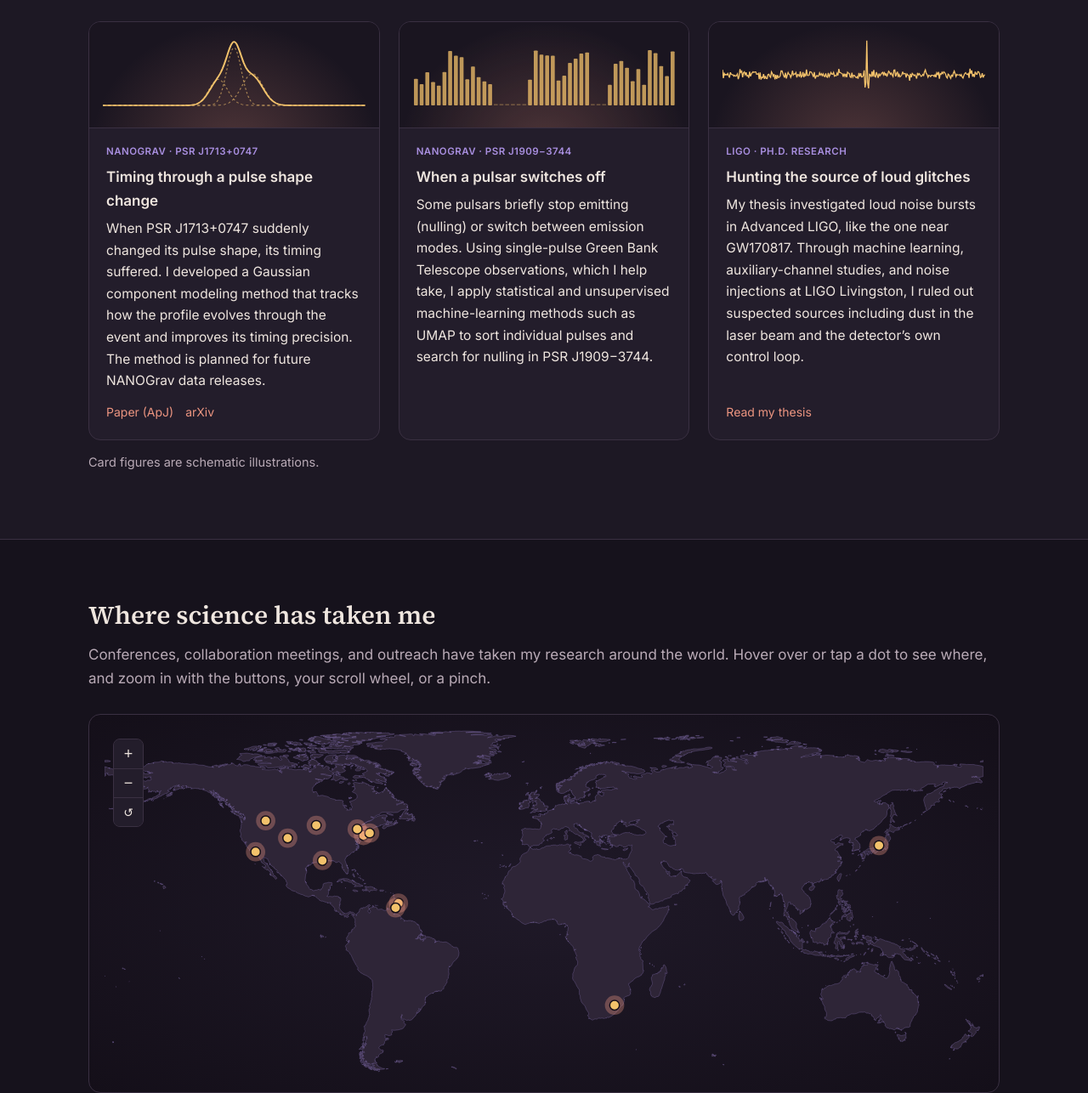
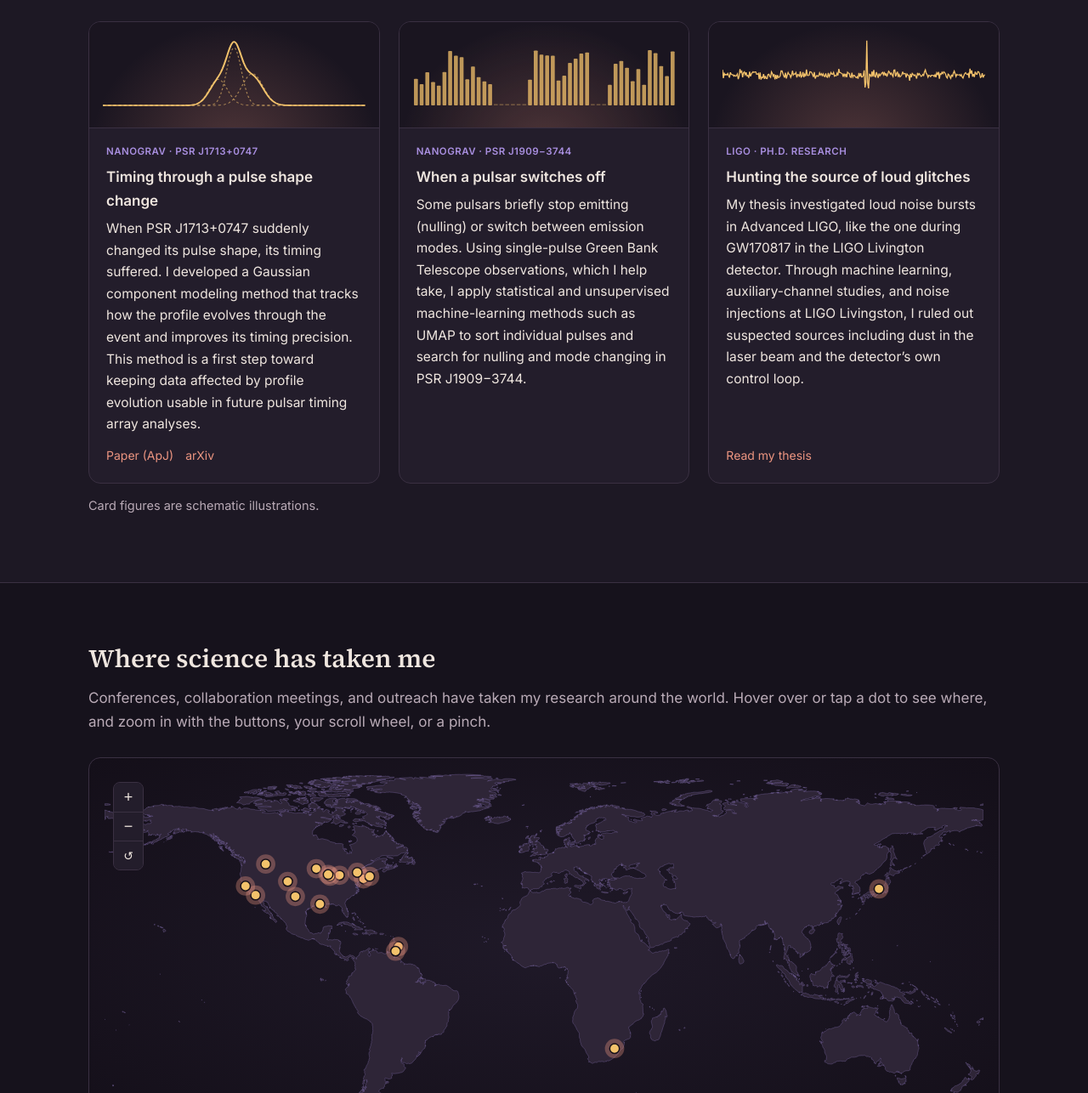
Before and after one commit to ShaniaNichols/ShaniaNichols.github.io, a plain HTML site: page index.html in a window 1280 px wide. Shown: the part 1514-2800 px from the top of the page at 85% size. Drawn offline with Linux system fonts and the light colour scheme.

Commit message:
Update HTML
Add more locations to map, edit research cards

```diff
--- a/index.html
+++ b/index.html
@@ -3,8 +3,8 @@
 <head>
   <meta charset="UTF-8">
   <meta name="viewport" content="width=device-width, initial-scale=1.0">
-  <title>Shania Nichols | Pulsar Timing &amp; Gravitational-Wave Astrophysics</title>
-  <meta name="description" content="Shania Nichols, NANOGrav PFC postdoctoral researcher at the SETI Institute, studying pulsar timing, pulse profile variability, and gravitational-wave detector noise.">
+  <title>Shania A. Nichols | Pulsar Timing &amp; Gravitational-Wave Astrophysics</title>
+  <meta name="description" content="Shania A. Nichols, NANOGrav PFC postdoctoral researcher at the SETI Institute, studying pulsar timing, pulse profile variability, and gravitational-wave detector noise.">
   <link rel="preconnect" href="https://fonts.googleapis.com">
   <link rel="preconnect" href="https://fonts.gstatic.com" crossorigin>
   <link href="https://fonts.googleapis.com/css2?family=Source+Serif+4:opsz,wght@8..60,400;8..60,600&family=Inter:wght@400;500;600&display=swap" rel="stylesheet">
@@ -207,7 +207,7 @@
   <div class="wide">
     <div class="photo"><img src="headshot.jpg" alt="Shania Nichols"></div>
     <div>
-      <h1>Shania Nichols</h1>
+      <h1>Shania A. Nichols</h1>
       <p class="role">NANOGrav Physics Frontiers Center Postdoctoral Researcher &middot; SETI Institute</p>
       <p class="tagline">I study noise in gravitational-wave experiments, from glitches in LIGO to the changing pulses of millisecond pulsars.</p>
       <ul class="links">
@@ -239,7 +239,7 @@
         <p>
           I am a physicist and a member of the North American Nanohertz Observatory for Gravitational Waves
           (NANOGrav), and I was previously part of the Laser Interferometer Gravitational-Wave Observatory (LIGO)
-          collaboration. My work centers on understanding noise and turning noisy data into clear conclusions,
+          collaboration. My work centers on characterizing and mitigating noise,
           whether that noise comes from a kilometer-scale interferometer or from the changing emission of a
           millisecond pulsar.
         </p>
@@ -297,7 +297,7 @@
         <div class="body">
           <span class="tag">NANOGrav &middot; PSR J1713+0747</span>
           <h3>Timing through a pulse shape change</h3>
-          <p>When PSR J1713+0747 suddenly changed its pulse shape, its timing suffered. I developed a Gaussian component modeling method that tracks how the profile evolves through the event and improves its timing precision. The method is planned for future NANOGrav data releases.</p>
+          <p>When PSR J1713+0747 suddenly changed its pulse shape, its timing suffered. I developed a Gaussian component modeling method that tracks how the profile evolves through the event and improves its timing precision. This method is a first step toward keeping data affected by profile evolution usable in future pulsar timing array analyses. </p>
           <div class="more"><a href="https://doi.org/10.3847/1538-4357/aeae2d">Paper (ApJ)</a><a href="https://arxiv.org/abs/2607.12038">arXiv</a></div>
         </div>
       </article>
@@ -307,7 +307,7 @@
         <div class="body">
           <span class="tag">NANOGrav &middot; PSR J1909&minus;3744</span>
           <h3>When a pulsar switches off</h3>
-          <p>Some pulsars briefly stop emitting (nulling) or switch between emission modes. Using single-pulse Green Bank Telescope observations, which I help take, I apply statistical and unsupervised machine-learning methods such as UMAP to sort individual pulses and search for nulling in PSR J1909&minus;3744.</p>
+          <p>Some pulsars briefly stop emitting (nulling) or switch between emission modes. Using single-pulse Green Bank Telescope observations, which I help take, I apply statistical and unsupervised machine-learning methods such as UMAP to sort individual pulses and search for nulling and mode changing in PSR J1909&minus;3744.</p>
         </div>
       </article>
 
@@ -316,7 +316,7 @@
         <div class="body">
           <span class="tag">LIGO &middot; Ph.D. research</span>
           <h3>Hunting the source of loud glitches</h3>
-          <p>My thesis investigated loud noise bursts in Advanced LIGO, like the one near GW170817. Through machine learning, auxiliary-channel studies, and noise injections at LIGO Livingston, I ruled out suspected sources including dust in the laser beam and the detector&rsquo;s own control loop.</p>
+          <p>My thesis investigated loud noise bursts in Advanced LIGO, like the one during GW170817 in the LIGO Livington detector. Through machine learning, auxiliary-channel studies, and noise injections at LIGO Livingston, I ruled out suspected sources including dust in the laser beam and the detector&rsquo;s own control loop.</p>
           <div class="more"><a href="https://repository.lsu.edu/gradschool_dissertations/6539/">Read my thesis</a></div>
         </div>
       </article>
@@ -351,8 +351,8 @@
     <h2>Selected Publications</h2>
     <p class="note">
       Author order in NANOGrav and LIGO&ndash;Virgo&ndash;KAGRA collaboration papers is alphabetical and does not
-      reflect contribution, so my role is noted for each. My full list of 100+ publications is in my
-      <a href="Nichols_CV.pdf">CV</a> and on <a href="https://orcid.org/0009-0001-1750-3531">ORCID</a>.
+      reflect contribution, so my role is noted for each. <!-- My full list of 100+ publications is in my
+      <a href="Nichols_CV.pdf">CV</a> and on <a href="https://orcid.org/0009-0001-1750-3531">ORCID</a>. -->
     </p>
     <ul class="entries pubs">
       <li><span class="year">2026</span>
@@ -460,7 +460,7 @@
   </div>
 </section>
 
-<footer>&copy; 2026 Shania Nichols</footer>
+<footer>&copy; Updated November 2026. Built with Claude.</footer>
 
 <script>
   /* ============================================================
@@ -469,18 +469,23 @@
             (e.g. "toyama.jpg"), or "" if you don't have one.
      ============================================================ */
   const places = [
-    { city: "Northern Drakensberg, South Africa", event: "IPTA Science Week (talk)",                    year: 2026, lat: -28.70, lon: 28.90,   photo: "" },
-    { city: "Bridgetown, Barbados",               event: "Caribbean Future of Science Symposium (talk)", year: 2026, lat: 13.10,  lon: -59.61,  photo: "" },
-    { city: "Denver, CO",                         event: "APS Global Summit (talk)",                     year: 2026, lat: 39.74,  lon: -104.99, photo: "" },
-    { city: "Harlem, NY",                         event: "K–5 Career Day (outreach)",                    year: 2026, lat: 40.81,  lon: -73.95,  photo: "" },
-    { city: "Missoula, MT",                       event: "NANOGrav Fall Collaboration Meeting (talk)",   year: 2025, lat: 46.87,  lon: -113.99, photo: "" },
-    { city: "Pasadena, CA",                       event: "IPTA Science Week (poster)",                   year: 2025, lat: 34.15,  lon: -118.14, photo: "" },
-    { city: "Mount Irvine, Tobago",               event: "Caribbean Future of Science Symposium (talk)", year: 2025, lat: 11.19,  lon: -60.79,  photo: "" },
+    { city: "Lubbock, TX",                        event: "NANOGrav Fall Collaboration Meeting",          year: 2026, lat: 33.58,  lon: -101.86, photo: "" },
+    { city: "Northern Drakensberg, South Africa", event: "IPTA Science Week",                            year: 2026, lat: -28.70, lon: 28.90,   photo: "" },
+    { city: "Bridgetown, Barbados",               event: "Caribbean Future of Science Symposium",        year: 2026, lat: 13.10,  lon: -59.61,  photo: "" },
+    { city: "Denver, CO",                         event: "APS Global Summit",                            year: 2026, lat: 39.74,  lon: -104.99, photo: "" },
+    { city: "Harlem, NY",                         event: "K–5 Career Day",                               year: 2026, lat: 40.81,  lon: -73.95,  photo: "" },
+    { city: "Missoula, MT",                       event: "NANOGrav Fall Collaboration Meeting",          year: 2025, lat: 46.87,  lon: -113.99, photo: "" },
+    { city: "Pasadena, CA",                       event: "IPTA Science Week",                            year: 2025, lat: 34.15,  lon: -118.14, photo: "" },
+    { city: "Mount Irvine, Tobago",               event: "Caribbean Future of Science Symposium",        year: 2025, lat: 11.19,  lon: -60.79,  photo: "" },
+    { city: "Ann Arbor, MI",                      event: "NANOGrav Fall Collaboration Meeting",          year: 2024, lat: 42.28,  lon: -83.75,  photo: "" },
+    { city: "Baton Rouge, LA",                    event: "Ph.D. in Physics, LSU",                        year: 2024, lat: 30.45,  lon: -91.78,  photo: "" },
     { city: "Providence, RI",                     event: "Invited lecture, Brown University",            year: 2023, lat: 41.82,  lon: -71.41,  photo: "" },
-    { city: "Toyama, Japan",                      event: "LIGO–Virgo–KAGRA Conference (poster)",         year: 2023, lat: 36.70,  lon: 137.21,  photo: "" },
-    { city: "Minneapolis, MN",                    event: "APS April Meeting (talk)",                     year: 2023, lat: 44.98,  lon: -93.27,  photo: "" },
-    { city: "Livingston, LA",                     event: "LIGO Livingston Observatory (Ph.D. research)", year: 2020, lat: 30.56,  lon: -90.77,  photo: "" },
+    { city: "Toyama, Japan",                      event: "LIGO–Virgo–KAGRA Conference",                  year: 2023, lat: 36.70,  lon: 137.21,  photo: "" },
+    { city: "Minneapolis, MN",                    event: "APS April Meeting",                            year: 2023, lat: 44.98,  lon: -93.27,  photo: "" },
+    { city: "Chicago, IL",                        event: "LIGO–Virgo–KAGRA Conference",                  year: 2023, lat: 41.88,  lon: -87.62,  photo: "" },
+    { city: "Lake Geneva, WI",                    event: "LIGO–Virgo–KAGRA Conference",                  year: 2019, lat: 42.59,  lon: -88.43,  photo: "" },
     { city: "Oswego, NY",                         event: "B.S. in Meteorology, SUNY Oswego",             year: 2018, lat: 43.45,  lon: -76.51,  photo: "" },
+    { city: "Berkeley, CA",                       event: "ASSURE Summer Research, UC Berkeley",          year: 2017, lat: 37.87,  lon: -122.27, photo: "" },
   ];
 
   // Equirectangular projection matching the map drawing (1000 px wide, 84°N to 58°S)
```
